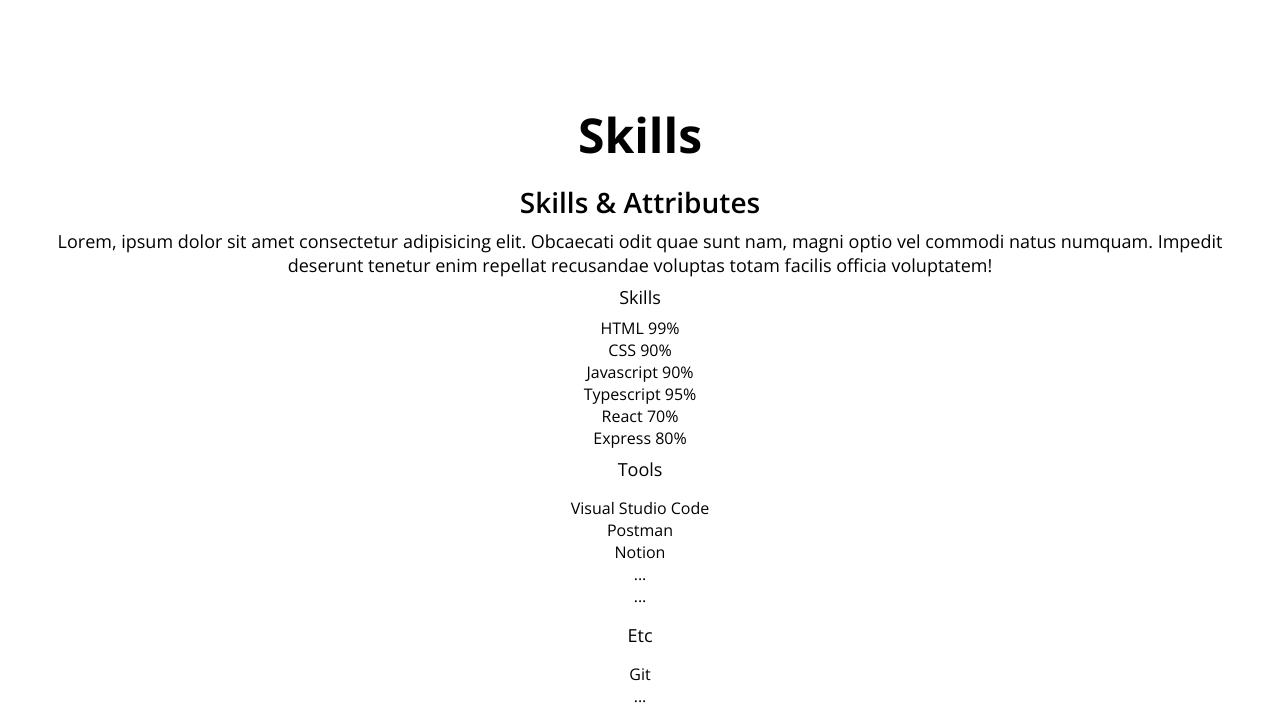
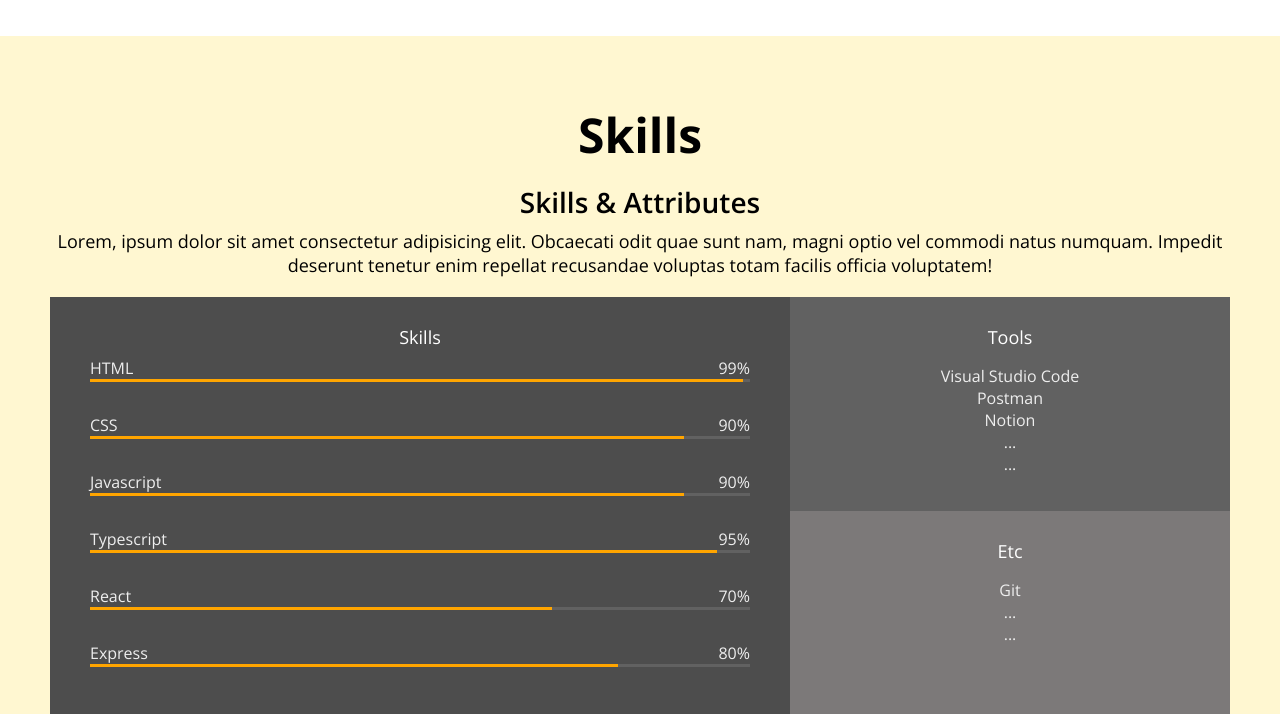
Before and after one commit to DevelopSoo/portfolio, a plain HTML site: page index.html in a window 1280 px wide. Shown: the part 1546-2260 px from the top of the page. Drawn offline with nearby package versions, Linux system fonts and the light colour scheme.

Commit message:
CSS: skill

```diff
--- a/index.html
+++ b/index.html
@@ -37,7 +37,7 @@
 			<button class="home__contact">Contact me</button>
 		</div>
 	</section>
-	<section id="about" class="section">
+	<section id="about" class="section section__container">
 		<h1>About me</h1>
 		<p>Lorem ipsum dolor sit, amet consectetur adipisicing elit. Quam atque eius consequuntur hic mollitia adipisci porro, corporis veniam voluptatum fugit, iste quo eos! Omnis qui temporibus animi sapiente aliquam nulla!</p>
 		<div class="about__majors">
@@ -82,6 +82,7 @@
 		</div>
 	</section>
 	<section id="skills" class="section">
+		<div class="section__container">
 			<h1>Skills</h1>
 			<h2>Skills & Attributes</h2>
 			<p>Lorem, ipsum dolor sit amet consectetur adipisicing elit. Obcaecati odit quae sunt nam, magni optio vel commodi natus numquam. Impedit deserunt tenetur enim repellat recusandae voluptas totam facilis officia voluptatem!</p>
@@ -89,57 +90,57 @@
 				<div class="skillset__left">
 					<h3 class="skillset__title">Skills</h3>
 					<div class="skill">
-					<div class="skill_description">
+						<div class="skill__description">
 							<span>HTML</span>
 							<span>99%</span>
 						</div>
 						<div class="skill__bar">
-						<div class="skill__value"></div>
+							<div class="skill__value" style="width: 99%"></div>
 						</div>
 					</div>
 					<div class="skill">
-					<div class="skill_description">
+						<div class="skill__description">
 							<span>CSS</span>
 							<span>90%</span>
 						</div>
 						<div class="skill__bar">
-						<div class="skill__value"></div>
+							<div class="skill__value" style="width: 90%"></div>
 						</div>
 					</div>
 					<div class="skill">
-					<div class="skill_description">
+						<div class="skill__description">
 							<span>Javascript</span>
 							<span>90%</span>
 						</div>
 						<div class="skill__bar">
-						<div class="skill__value"></div>
+							<div class="skill__value" style="width: 90%"></div>
 						</div>
 					</div>
 					<div class="skill">
-					<div class="skill_description">
+						<div class="skill__description">
 							<span>Typescript</span>
 							<span>95%</span>
 						</div>
 						<div class="skill__bar">
-						<div class="skill__value"></div>
+							<div class="skill__value" style="width: 95%"></div>
 						</div>
 					</div>
 					<div class="skill">
-					<div class="skill_description">
+						<div class="skill__description">
 							<span>React</span>
 							<span>70%</span>
 						</div>
 						<div class="skill__bar">
-						<div class="skill__value"></div>
+							<div class="skill__value" style="width: 70%"></div>
 						</div>
 					</div>
 					<div class="skill">
-					<div class="skill_description">
+						<div class="skill__description">
 							<span>Express</span>
 							<span>80%</span>
 						</div>
 						<div class="skill__bar">
-						<div class="skill__value"></div>
+							<div class="skill__value" style="width: 80%"></div>
 						</div>
 					</div>
 				</div>
@@ -164,6 +165,8 @@
 					</div>
 				</div>
 			</div>
+		</div>
+
 	</section>
 	<section id="work" class="section">
 		<h1>My Work</h1>
--- a/style.css
+++ b/style.css
@@ -165,6 +165,10 @@ p {
 .section {
   text-align: center;
   padding: 50px;
+  margin: auto;
+}
+
+.section__container {
   max-width: 1200px;
   margin: auto;
 }
@@ -229,3 +233,58 @@ p {
 .job__period {
   font-size: var(--font-micro);
 }
+
+/* Skills */
+#skills {
+  background-color: var(--color-yellow);
+}
+
+.skillset {
+  display: flex;
+  background-color: var(--color-light-grey);
+  color: var(--color-light-white);
+  margin: 20px 0;
+}
+
+.skillset__title {
+  color: var(--color-white)
+}
+
+.skillset__left {
+  flex-basis: 60%;
+  background-color: var(--color-dark-grey);
+  padding: 20px 40px;
+}
+
+.skill {
+  margin-bottom: 32px;
+}
+
+.skill__description {
+  display: flex;
+  justify-content: space-between;
+}
+
+.skill__bar {
+  width: 100%;
+  height: 3px;
+  background-color: var(--color-grey);
+}
+
+.skill__value {
+  width: 100%;
+  height: 3px;
+  background-color: orange;
+}
+.skillset__right {
+  flex-basis: 40%;
+}
+
+.tools {
+  background-color: var(--color-grey);
+}
+
+.tools,
+.etc {
+  padding: 20px;
+}
```
Lines whose indentation alone changed are shown as unchanged.
